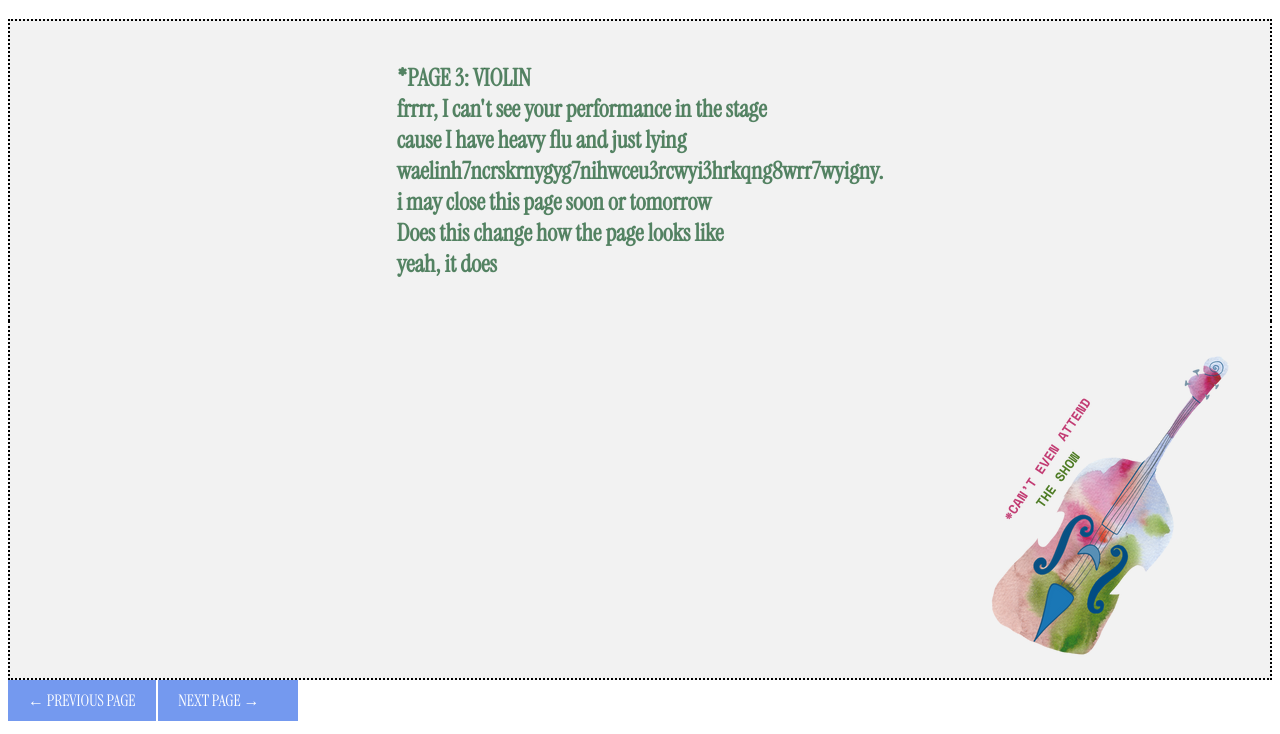
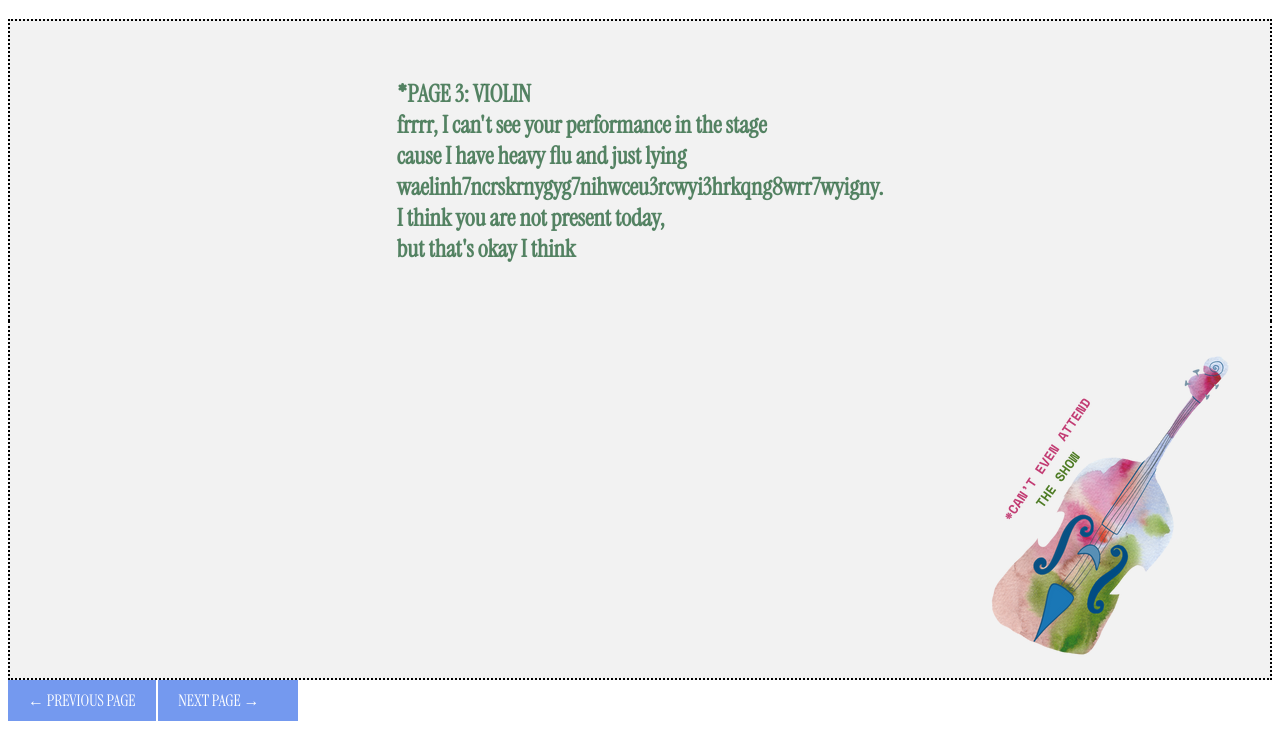
Before and after one commit to drimynpixel/flosletter, a plain HTML site: page page3.html in a window 1280 px wide. Shown: the part 66-800 px from the top of the page. Drawn offline with Linux system fonts and the light colour scheme.

Commit message:
smoll update 1

```diff
--- a/page3.html
+++ b/page3.html
@@ -16,9 +16,8 @@
         frrrr, I can't see your performance in the stage<br>
         cause I have heavy flu and just lying <br>
         waelinh7ncrskrnygyg7nihwceu3rcwyi3hrkqng8wrr7wyigny. <br>
-        i may close this page soon or tomorrow<br>
-        Does this change how the page looks like<br>
-        yeah, it does</h2>
+        I think you are not present today, <br>
+        but that's okay I think </h2>
 
     </div>
 
```
